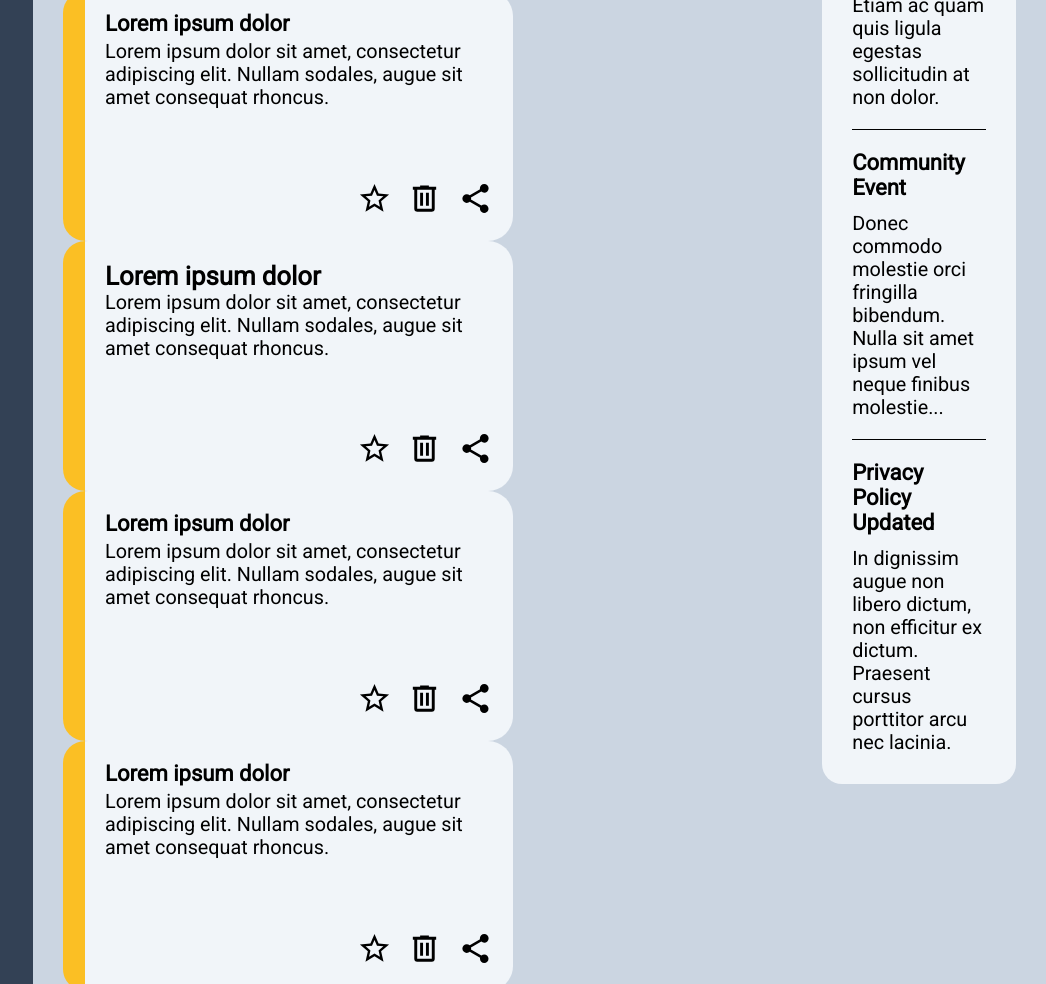
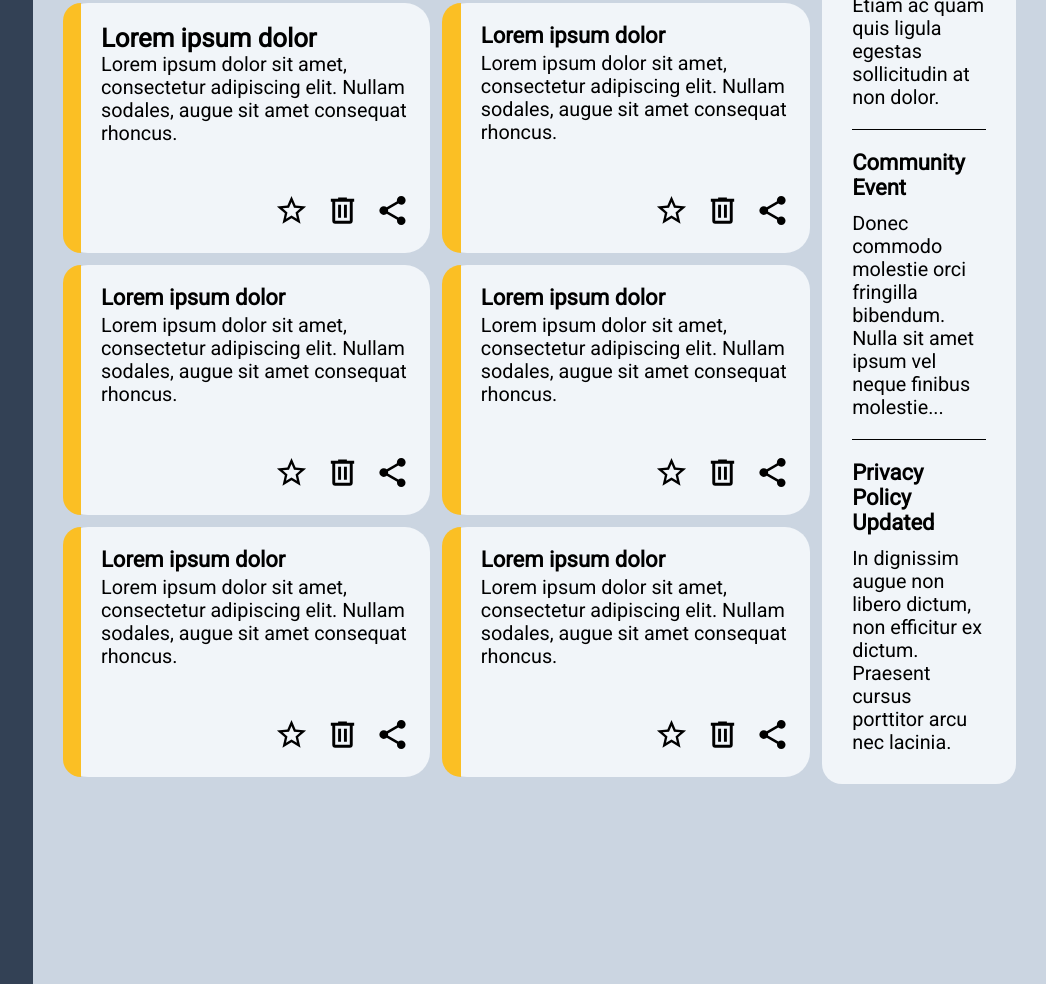
Before and after one commit to raf3i/admin-dashboard, a plain HTML site: page index.html in a window 1280 px wide. Shown: the part 552-1536 px from the top of the page, without its empty margins (234-1280 px from the left). Drawn offline with Linux system fonts and the light colour scheme.

Commit message:
Complete cards grid

```diff
--- a/index.html
+++ b/index.html
@@ -239,6 +239,48 @@
               </div>
             </div>
           </div>
+          <div class="card">
+            <div class="color-side"></div>
+            <div class="card-content">
+              <div class="card-text">
+                <h4 class="card-title">Lorem ipsum dolor</h3>
+                <p class="card-text">Lorem ipsum dolor sit amet, consectetur adipiscing elit. Nullam sodales, augue sit amet consequat rhoncus.</p>
+              </div>
+
+              <div class="card-buttons">
+                <svg class="card-button" style="width:35px;height:35px" viewBox="0 0 24 24">
+                  <path fill="currentColor" d="M12,15.39L8.24,17.66L9.23,13.38L5.91,10.5L10.29,10.13L12,6.09L13.71,10.13L18.09,10.5L14.77,13.38L15.76,17.66M22,9.24L14.81,8.63L12,2L9.19,8.63L2,9.24L7.45,13.97L5.82,21L12,17.27L18.18,21L16.54,13.97L22,9.24Z" />
+                </svg>
+                <svg class="card-button" style="width:35px;height:35px" viewBox="0 0 24 24">
+                  <path fill="currentColor" d="M9,3V4H4V6H5V19A2,2 0 0,0 7,21H17A2,2 0 0,0 19,19V6H20V4H15V3H9M7,6H17V19H7V6M9,8V17H11V8H9M13,8V17H15V8H13Z" />
+                </svg>
+                <svg class="card-button" style="width:35px;height:35px" viewBox="0 0 24 24">
+                  <path fill="currentColor" d="M18,16.08C17.24,16.08 16.56,16.38 16.04,16.85L8.91,12.7C8.96,12.47 9,12.24 9,12C9,11.76 8.96,11.53 8.91,11.3L15.96,7.19C16.5,7.69 17.21,8 18,8A3,3 0 0,0 21,5A3,3 0 0,0 18,2A3,3 0 0,0 15,5C15,5.24 15.04,5.47 15.09,5.7L8.04,9.81C7.5,9.31 6.79,9 6,9A3,3 0 0,0 3,12A3,3 0 0,0 6,15C6.79,15 7.5,14.69 8.04,14.19L15.16,18.34C15.11,18.55 15.08,18.77 15.08,19C15.08,20.61 16.39,21.91 18,21.91C19.61,21.91 20.92,20.61 20.92,19A2.92,2.92 0 0,0 18,16.08Z" />
+                </svg>
+              </div>
+            </div>
+          </div>
+          <div class="card">
+            <div class="color-side"></div>
+            <div class="card-content">
+              <div class="card-text">
+                <h4 class="card-title">Lorem ipsum dolor</h3>
+                <p class="card-text">Lorem ipsum dolor sit amet, consectetur adipiscing elit. Nullam sodales, augue sit amet consequat rhoncus.</p>
+              </div>
+
+              <div class="card-buttons">
+                <svg class="card-button" style="width:35px;height:35px" viewBox="0 0 24 24">
+                  <path fill="currentColor" d="M12,15.39L8.24,17.66L9.23,13.38L5.91,10.5L10.29,10.13L12,6.09L13.71,10.13L18.09,10.5L14.77,13.38L15.76,17.66M22,9.24L14.81,8.63L12,2L9.19,8.63L2,9.24L7.45,13.97L5.82,21L12,17.27L18.18,21L16.54,13.97L22,9.24Z" />
+                </svg>
+                <svg class="card-button" style="width:35px;height:35px" viewBox="0 0 24 24">
+                  <path fill="currentColor" d="M9,3V4H4V6H5V19A2,2 0 0,0 7,21H17A2,2 0 0,0 19,19V6H20V4H15V3H9M7,6H17V19H7V6M9,8V17H11V8H9M13,8V17H15V8H13Z" />
+                </svg>
+                <svg class="card-button" style="width:35px;height:35px" viewBox="0 0 24 24">
+                  <path fill="currentColor" d="M18,16.08C17.24,16.08 16.56,16.38 16.04,16.85L8.91,12.7C8.96,12.47 9,12.24 9,12C9,11.76 8.96,11.53 8.91,11.3L15.96,7.19C16.5,7.69 17.21,8 18,8A3,3 0 0,0 21,5A3,3 0 0,0 18,2A3,3 0 0,0 15,5C15,5.24 15.04,5.47 15.09,5.7L8.04,9.81C7.5,9.31 6.79,9 6,9A3,3 0 0,0 3,12A3,3 0 0,0 6,15C6.79,15 7.5,14.69 8.04,14.19L15.16,18.34C15.11,18.55 15.08,18.77 15.08,19C15.08,20.61 16.39,21.91 18,21.91C19.61,21.91 20.92,20.61 20.92,19A2.92,2.92 0 0,0 18,16.08Z" />
+                </svg>
+              </div>
+            </div>
+          </div>
         </div>
       </div>
 
--- a/style.css
+++ b/style.css
@@ -127,16 +127,19 @@ div.content {
   padding: 30px;
   display: grid;
   grid-template-columns: 4fr 1fr;
+  gap: 12px;
 }
 
 div.cards {
   margin-top: 25px;
+  display: grid;
+  grid-template-columns: repeat(auto-fill, minmax(350px, 1fr));
+  gap: 12px;
 }
 
 div.card {
   background-color: #f1f5f9;
   height: 250px;
-  width: 450px;
   border-radius: 25px;
   display: flex;
 }
```
